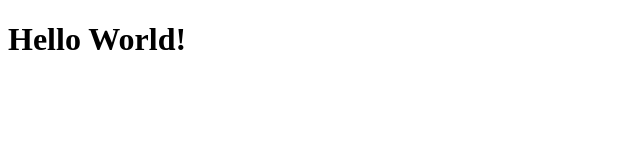
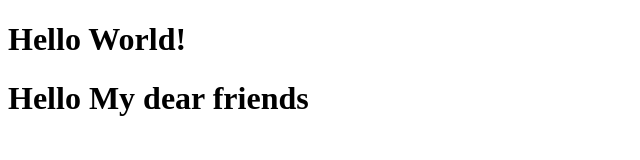
Before and after one commit to iLavruk/theyurkovskiy.github.io, a plain HTML site: page index.html in a window 1280 px wide. Shown: the whole page, without its empty margins (0-640 px from the left). Drawn offline with Linux system fonts and the light colour scheme.

Commit message:
New version of main page

```diff
--- a/index.html
+++ b/index.html
@@ -7,5 +7,6 @@
 </head>
 <body>
     <h1>Hello World!</h1>
+    <h1>Hello My dear friends</h1>
 </body>
 </html>
```
